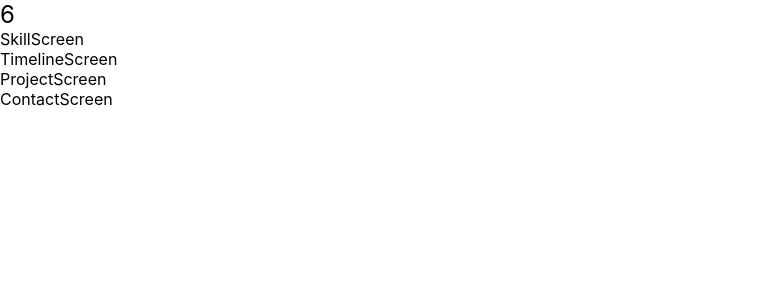
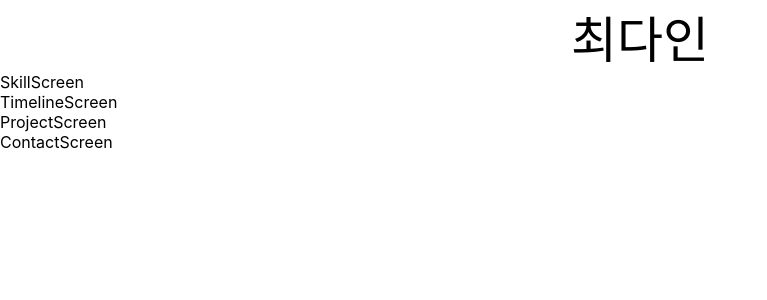
Before and after one commit to da-in/resume, a React (Create React App) app: page / in a window 1280 px wide. Shown: the top 300 px of the page, without its empty margins (0-767 px from the left). Built offline with nearby package versions, Linux system fonts and the light colour scheme.

Commit message:
:fire: Remove Timer
Remove Timer

```diff
--- a/src/components/Title.js
+++ b/src/components/Title.js
@@ -1,20 +1,30 @@
 import React, { useEffect, useState } from 'react';
 import styled from 'styled-components';
 
-const StyledDiv = styled.div`
-    font-size: ${({ theme }) => theme.fontSizes.xxxl};
+const TitleDiv = styled.div`
+    font-size: ${({ theme }) => theme.fontSizes.titleSize};
 `;
 
+const TEXT = ['최다인', 'Choi Da-in', '崔多仁', 'Айсулу'];
+// const SPEED = 100;
+let i = 0;
+
 function Title() {
-    const [title, setTitle] = useState(1);
+    const [title, setTitle] = useState('');
+    // const wait = () => {};
+    // const type = () => {};
+    // const remove = () => {};
     useEffect(() => {
-        setInterval(() => {
-            setTitle(title + 1);
-        }, 1000);
-    });
+        setTitle(TEXT[0]);
+        // await type();
+        // await wait();
+        // await remove();
+        // await wait();
+    }, []);
+
     return (
         <>
-            <StyledDiv>{title}</StyledDiv>
+            <TitleDiv>{title}</TitleDiv>
         </>
     );
 }
--- a/src/screens/MainScreens.js
+++ b/src/screens/MainScreens.js
@@ -1,11 +1,12 @@
 import React from 'react';
+import { MainContainer } from '../components/Containers';
 import Title from '../components/Title';
 
 function MainScreen() {
     return (
-        <div>
+        <MainContainer>
             <Title />
-        </div>
+        </MainContainer>
     );
 }
 
```
